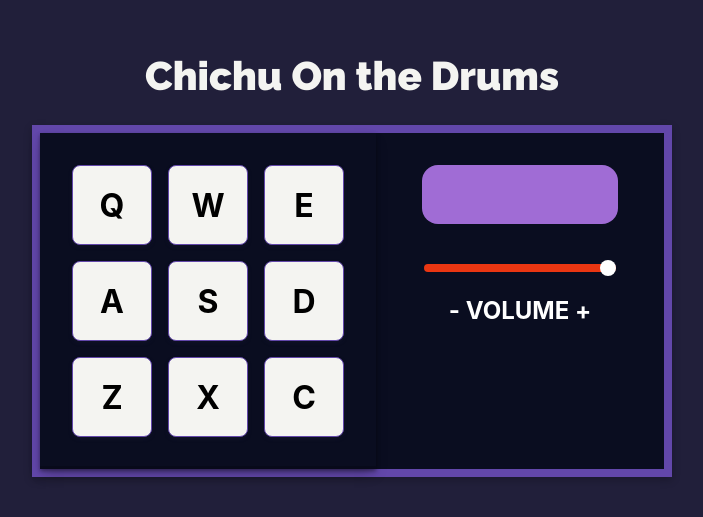
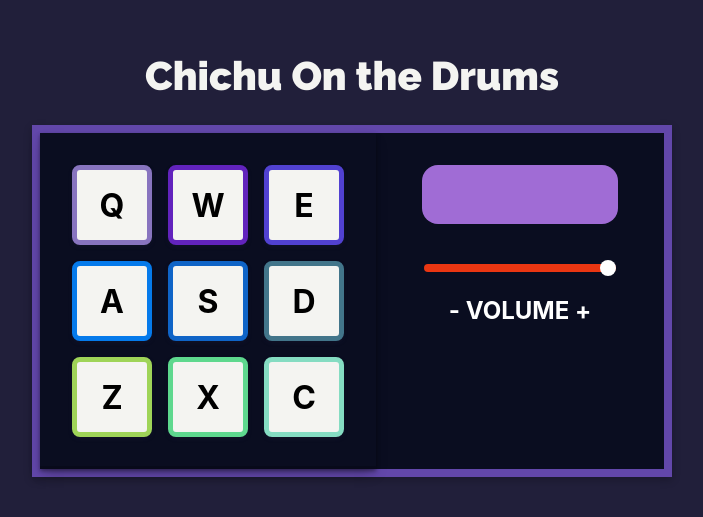
Before and after one commit to julietamag/drum2, a React (Create React App) app: page / in a window 1280 px wide. Shown: the part 149-666 px from the top of the page, without its empty margins (288-991 px from the left). Built offline with nearby package versions, Linux system fonts and the light colour scheme.

Commit message:
initial commit

```diff
--- a/src/App.js
+++ b/src/App.js
@@ -4,58 +4,67 @@ import React, { useState, useEffect } from 'react';
 
 const drumPads = [
   {
+    borderColor: '#8874BF',
     keyCode: 81,
     keyTrigger: 'Q',
-    id: 'Heater-1',
-    url: "https://s3.amazonaws.com/freecodecamp/drums/Heater-1.mp3"
+    id: 'Chanchito Hermoso',
+    url: "./resources/audio/chanchito_hermoso.mp3"
   },
   {
+    borderColor: '#6223BD',
     keyCode: 87,
     keyTrigger: 'W',
-    id: 'Heater-2',
-    url: 'https://s3.amazonaws.com/freecodecamp/drums/Heater-2.mp3'
+    id: 'OiOiOi',
+    url: './resources/audio/OIoi1.mp3'
   },
   {
+    borderColor:'#5141D1',
     keyCode: 69,
     keyTrigger: 'E',
-    id: 'Heater-3',
-    url: "https://s3.amazonaws.com/freecodecamp/drums/Heater-3.mp3"
+    id: 'Testraño Porito',
+    url: "./resources/audio/testrañoPorito.mp3"
   },
   {
+    borderColor: '#057AEB',
     keyCode: 65,
     keyTrigger: 'A',
-    id: 'Heater-4',
-    url: "https://s3.amazonaws.com/freecodecamp/drums/Heater-4_1.mp3"
+    id: 'Te Full Amo',
+    url: "./resources/audio/teFullAmo.mp3"
   },
   {
+    borderColor: '#0F64C7',
     keyCode: 83,
     keyTrigger: 'S',
-    id: 'Clap',
-    url: "https://s3.amazonaws.com/freecodecamp/drums/Heater-6.mp3"
+    id: 'chanchuChan',
+    url: "./resources/audio/chanchuChan.mp3"
   },
   {
+    borderColor: '#42758A',
     keyCode: 68,
     keyTrigger: 'D',
-    id: 'Apoen-HH',
-    url: "https://s3.amazonaws.com/freecodecamp/drums/Dsc_Oh.mp3"
+    id: 'Mimos Infinitos',
+    url: "./resources/audio/mimos_infinitos.mp3"
   },
   {
+    borderColor: '#9FD458',
     keyCode: 90,
     keyTrigger: 'Z',
-    id: 'Kick-n-Hat',
-    url: 'https://s3.amazonaws.com/freecodecamp/drums/Kick_n_Hat.mp3'
+    id: 'Vampira P',
+    url: './resources/audio/vampira_puta.mp3'
   },
   {
+    borderColor: '#5ED88E',
     keyCode: 88,
     keyTrigger: 'X',
-    id: 'Kick',
-    url: "https://s3.amazonaws.com/freecodecamp/drums/RP4_KICK_1.mp3"
+    id: 'puPi',
+    url: "./resources/audio/puPi.mp3"
   },
   {
+    borderColor: '#85DCC2',
     keyCode: 67,
     keyTrigger: 'C',
-    id: 'Closed-HH',
-    url: "https://s3.amazonaws.com/freecodecamp/drums/Cev_H2.mp3"
+    id: 'Quien es mi bb',
+    url: "./resources/audio/quien_es_mibb.mp3"
   }
 ]
 
```
